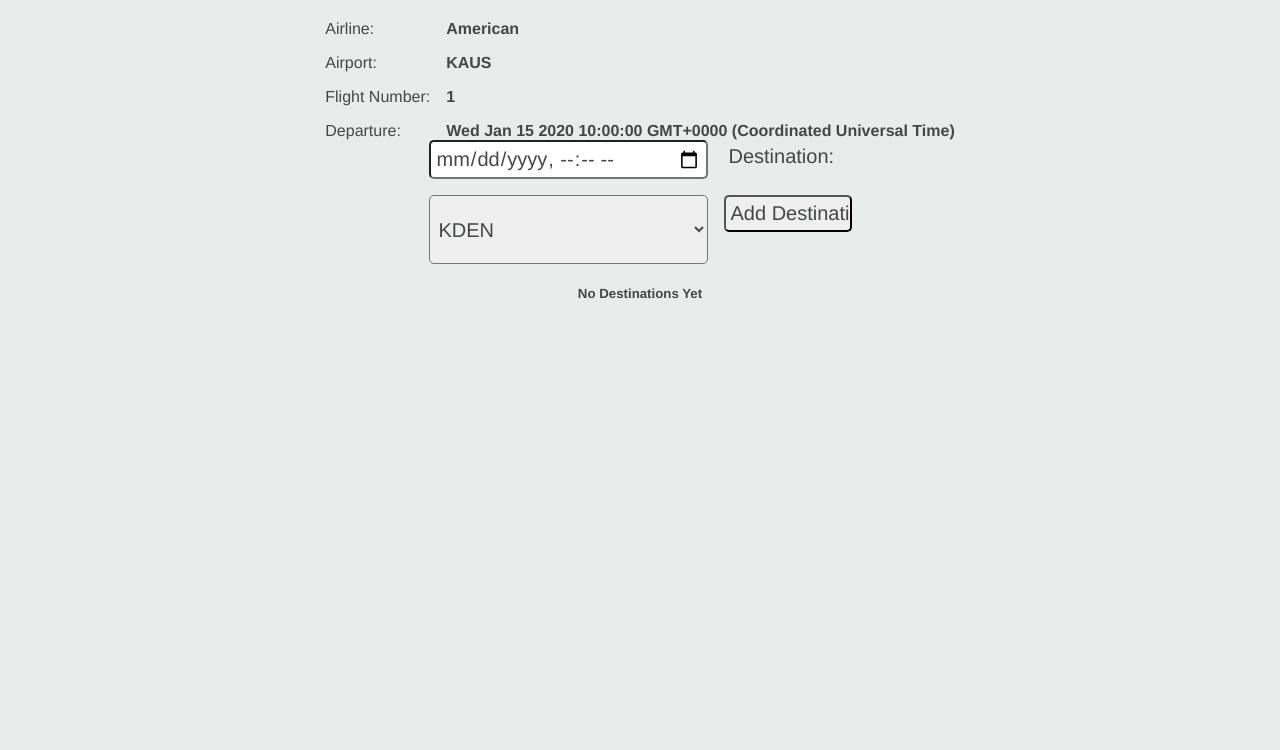
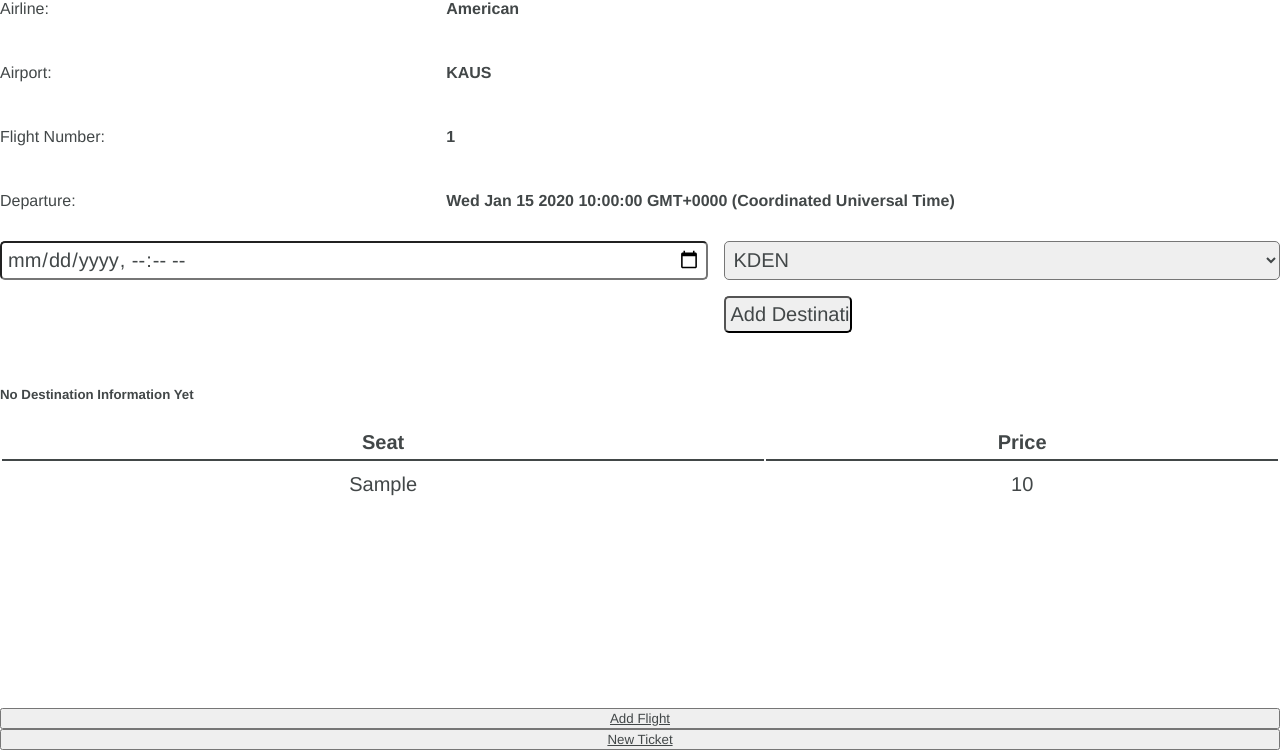
Before and after one commit to lcrosariol/Mongoose-Flights, a Node server app: page /flights/600000000000000000000001 in a window 1280 px wide. Shown: the part 50-800 px from the top of the page. Run offline with Node 20, Linux system fonts and the light colour scheme; tables that the repository leaves empty hold one stand-in row (values such as "Sample post"); some libraries are stand-ins or nearby versions.

Commit message:
working but ugly

```diff
--- a/controllers/flights.js
+++ b/controllers/flights.js
@@ -1,42 +1,36 @@
-const res = require('express/lib/response');
+// const res = require('express/lib/response');
 //import the flight Schema, in order to create the flight object
 const Flight = require('../models/flight');
+const Ticket = require('../models/ticket');
 
 function index(req, res) {
     Flight.find({}, function(err, flights) {
-        res.render('flights/index', { title: 'All Flights', flights });
+        if (err) return res.redirect('/');
+        res.render('flights/index', {flights});
         });
 }
 // when the user visits
 // http://localhost:3000/flights/view
 function newFlight(req, res) {
-    const newFlight = new Flight();
-    // //obtain the default date
-    const dt = newFlight.departs;
-    // // //format the date for the value attribute of the input
-    let departsDate = dt.toISOString().slice(0, 16);
-    res.render('flights/new', { title: 'Add Flight', departsDate });
+    res.render('flights/new');
 }
 
 function show(req, res) {
     Flight.findById(req.params.id, function(err, flight) {
-        res.render('flights/show', { title: 'Flight Details', flight });
-        console.log(flight);
+        Ticket.find({flight: flight._id}, function(err, tickets){
+        res.render('flights/show', {title: 'Flight Details', flight, tickets});
     });
+});
 }
 
 function create(req, res) {
     if (req.body.departs === '') delete req.body.departs;
-    const flight = new Flight(req.body);
-    flight.save(function(err){
-        if(err) return res.render('flights/new');
-        console.log(flight);
-        res.redirect('/flights');
-    });
+    Flight.create(req.body);
+    res.redirect('flights');
+}
 
     //return the user to the index page
 
-}
 
 
 
--- a/models/flight.js
+++ b/models/flight.js
@@ -4,7 +4,7 @@ const Schema = mongoose.Schema;
 
 const destinationSchema = new Schema({
     airport: {type: String, enum: ['KAUS', 'KDFW', 'KDEN', 'KLAX', 'KSAN']},
-    arrival: {type: Date},
+    arrival: {type: Date}
     }, {
         timestamps: true
     });
@@ -32,13 +32,12 @@ var flightSchema = new Schema({
             return date;
         }
     },
-    destinations: [destinationSchema],
+    destinations: [destinationSchema]
     }, {
     timestamps: true,
 });
 
 
 
-
 //compile the schema into a model and export it
 module.exports = mongoose.model('Flight', flightSchema);
--- a/server.js
+++ b/server.js
@@ -7,7 +7,7 @@ var logger = require('morgan');
 require('./config/database');
 
 var indexRouter = require('./routes/index');
-
+var ticketsRouter = require('./routes/tickets');
 var flightRouter = require('./routes/flights');
 var destinationsRouter = require('./routes/destinations');
 var app = express();
@@ -25,7 +25,9 @@ app.use(express.static(path.join(__dirname, 'public')));
 app.use('/', indexRouter);
 app.use('/flights', flightRouter);
 app.use('/', destinationsRouter);
-
+// app.use('/flights', destinationsRouter);
+app.use('/', ticketsRouter);
+// app.use('/', ticketsRouter);
 // catch 404 and forward to error handler
 app.use(function(req, res, next) {
   next(createError(404));
--- a/views/flights/show.ejs
+++ b/views/flights/show.ejs
@@ -1,10 +1,9 @@
 <%- include('../partials/header') %>
-<body>
     <nav>
     <a href="/flights/new" <%- title === 'Add Flight' ? 'class="active"' : '' %>>ADD FLIGHT</a>
     <a href="/flights" <%- title === 'All Flights' ? 'class="active"' : '' %>>ALL FLIGHTS</a>
     </nav>
-    <main>
+
     <section id="show-page">
       <div>Airline: </div>
       <div><%= flight.airline %></div>
@@ -15,10 +14,8 @@
       <div>Departure: </div>
       <div><%= flight.departs %></div>
     </section>
-    <form id="add-destination-form" method="POST"
-      action="/flights/<%= flight._id %>/destinations">
+    <form id="add-destination-form" method="POST" action="/flights/<%= flight._id %>/destinations">
       <input type="datetime-local" name="arrival">
-      <label>Destination:</label>
       <select name="airport">
         <option value="KDEN" selected>KDEN</option>
         <option value="KDFW">KDFW</option>
@@ -28,26 +25,53 @@
       </select>
       <input type="submit" value="Add Destination">
     </form>
-    <% if (flight.destinations.length) { %>
+<div class="flightInfo">
+<% if (flight.destinations.length) { %>
+    <table class="table">
+      <thead>
+        <tr>
+          <th>Destination Airport</th>
+          <th>Arrival Date</th>
+        </tr>
+      </thead>
+      <tbody>
+        <% flight.destinations.forEach(function(d) { %>
+          <tr>
+            <td><%= d.airport %></td>
+            <td><%= d.arrival %></td>
+          </tr>
+        <% }); %>
+      </tbody>
+    </table>
+  <% } else { %>
+    <h5>No Destination Information Yet</h5>
+  <% } %>
+</div>
+    <% if (tickets.length) { %>
     <table>
         <thead>
           <tr>
-            <th>Destination</th>
-            <th>Arrival Date</th>
+            <th>Seat</th>
+            <th>Price</th>
           </tr>
         </thead>
         <tbody>
-          <% flight.destinations.forEach(function(r) { %>
+          <% tickets.forEach(function(r) { %>
             <tr>
-              <td><%= r.airport %></td>
-              <td><%= r.arrival %></td>
+              <td><%= r.seat %></td>
+              <td><%= r.price %></td>
             </tr>
           <% }); %>
         </tbody>
     </table>
     <% } else { %>
-        <h5>No Destinations Yet</h5>
+        <h5>No Tickets Yet</h5>
     <% } %>
-    </main>
+
+
+    <button><a href="/flights/new">Add Flight</a>
+    <button><a href="/flights/<%= flight._id %>/tickets/new">New Ticket</a></button>
+
+
 
     <%- include('../partials/footer') %>
--- a/views/index.ejs
+++ b/views/index.ejs
@@ -9,6 +9,7 @@
     <div>
       <a href="/flights"<%- title === 'Add Flight' ? 'class="active"' : '' %>>ALL FLIGHTS</a>
       <a href="/flights/new"<%- title === 'Add Flight' ? 'class="active"' : '' %>>ADD A FLIGHT</a>
+      <a href="/flights/tickets/new"<%- title === 'Add Ticket' ? 'class="active"' : '' %>>PURCHASE A TICKET</a>
     </div>
   </body>
 </html>
```
Also changed, not shown: controllers/destinations.js (+5 -9 lines), controllers/tickets.js (added, +25 -0 lines), models/ticket.js (added, +22 -0 lines), routes/tickets.js (added, +9 -0 lines), views/tickets/new.ejs (added, +11 -0 lines).
